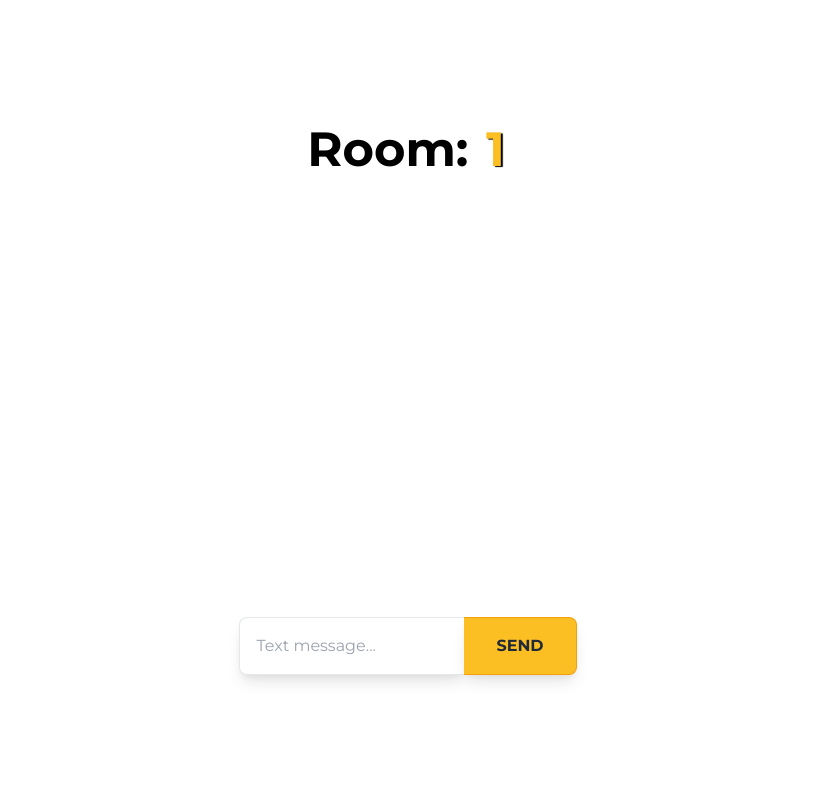
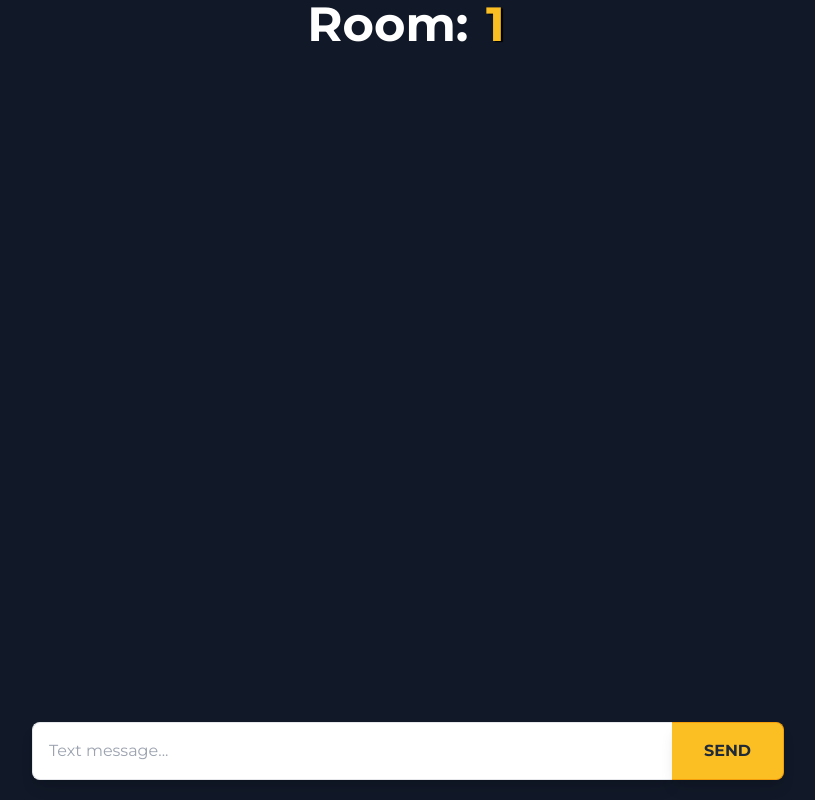
Before and after one commit to ImValerio/AnonChat, a Next.js app: page /room/1 in a window 1280 px wide. Shown: the whole page, without its empty margins (232-1047 px from the left). Built offline with nearby package versions, Linux system fonts and the light colour scheme.

Commit message:
Risolto errore caricamento messggi(useEffect)

```diff
--- a/components/Chat.js
+++ b/components/Chat.js
@@ -23,23 +23,34 @@ function useSocket(url) {
 
 
 const Chat = ({ room }) => {
+
     const socket = useSocket('http://localhost:5000');
 
 
     const [message, setMessage] = useState("");
     const [messages, setMessages] = useState([]);
+
+    useEffect(()=>{
+        return ()=>{
+            if(socket !== null){
+                console.log("Closing socket...");
+                socket.close();
+            }
+
+        }
+      },[])
     useEffect(() => {
         function handleEvent(payload) {
-            console.log(payload)
+            console.log(payload);
             setMessages(payload);
             scrollDownChat();
         }
-        if (socket && room !== undefined) {
+        if (socket && (room !== undefined)) {
             console.log(room)
             socket.emit('room-join', room);
             socket.on('chat-update', handleEvent);
         }
-    }, [room])
+    }, [room,socket])
 
     const handleSubmit = (event) => {
         event.preventDefault();
@@ -58,15 +69,15 @@ const Chat = ({ room }) => {
 
     return (
         <div className="w-full h-full flex flex-col justify-center items-center  text-center">
-            <h1 className="text-5xl font-bold mb-5">Room: <span className=" text-yellow-400 rounded-lg p-1 roomName">{room}</span> </h1>
-            <div className="flex flex-grow flex-col justify-start items-center overflow-y-auto shadow-lg max-h-96 m-5 w-min" id="chatMessages">
+            <h1 className="text-white text-5xl font-bold mb-5">Room: <span className=" text-yellow-400 rounded-lg p-1 roomName">{room}</span> </h1>
+            <div className="flex flex-grow flex-col justify-start items-center overflow-y-auto lg:h-3/6 m-5 w-full lg:w-3/6 " id="chatMessages">
                 {messages.map((msg, i) => {
                     return <Message user={msg.username} text={msg.msg} date={msg.date} key={i}></Message>
                 })}
             </div>
 
-            <form onSubmit={(e) => handleSubmit(e)} className="flex flex-grow-0 justify-center items-center w-full ">
-                <input className="rounded-l-lg p-4 border-t mr-0 border-b border-l text-gray-800 border-gray-200 bg-white shadow-lg" value={message} onChange={(e) => setMessage(e.target.value)} placeholder="Text message..." required />
+            <form onSubmit={(e) => handleSubmit(e)} className="flex flex-grow-0 justify-center items-center w-full mb-5">
+                <input className="w-3/6 rounded-l-lg p-4 border-t mr-0 border-b border-l text-gray-800 border-gray-200 bg-white shadow-lg" value={message} onChange={(e) => setMessage(e.target.value)} placeholder="Text message..." required />
                 <button className="px-8 rounded-r-lg bg-yellow-400  text-gray-800 font-bold p-4 uppercase border-yellow-500 border-t border-b border-r shadow-lg">SEND</button>
             </form>
         </div >
--- a/components/Message.js
+++ b/components/Message.js
@@ -1,7 +1,7 @@
 
 function Message({ text, user, date }) {
     return (
-        <div className="w-96 m-5 bg-gray-100 p-3 pb-5">
+        <div className=" m-5 bg-gray-100 p-3 pb-5 w-11/12 shadow-lg">
             <header className="w-full flex justify-start items-center">
                 <h3 className="font-bold text-sm">{user}</h3>
             </header>
--- a/pages/room/[id].js
+++ b/pages/room/[id].js
@@ -3,8 +3,9 @@ import Chat from "../../components/Chat"
 const Room = () => {
     const router = useRouter()
     const { id } = router.query
+    console.log(id);
     return (
-        <div className="flex flex-col w-full h-full">
+        <div className="flex flex-col w-full h-full bg-gray-900">
             <Chat room={id+""}></Chat>
         </div>
     )
```
Also changed, not shown: pages/index.js (+9 -4 lines).
